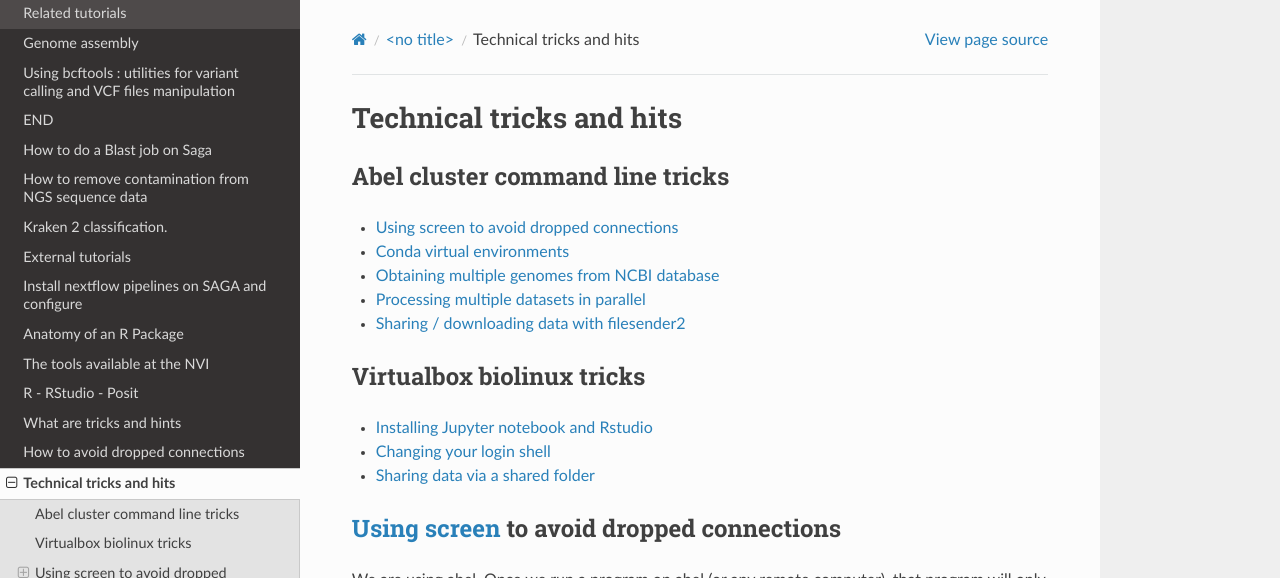
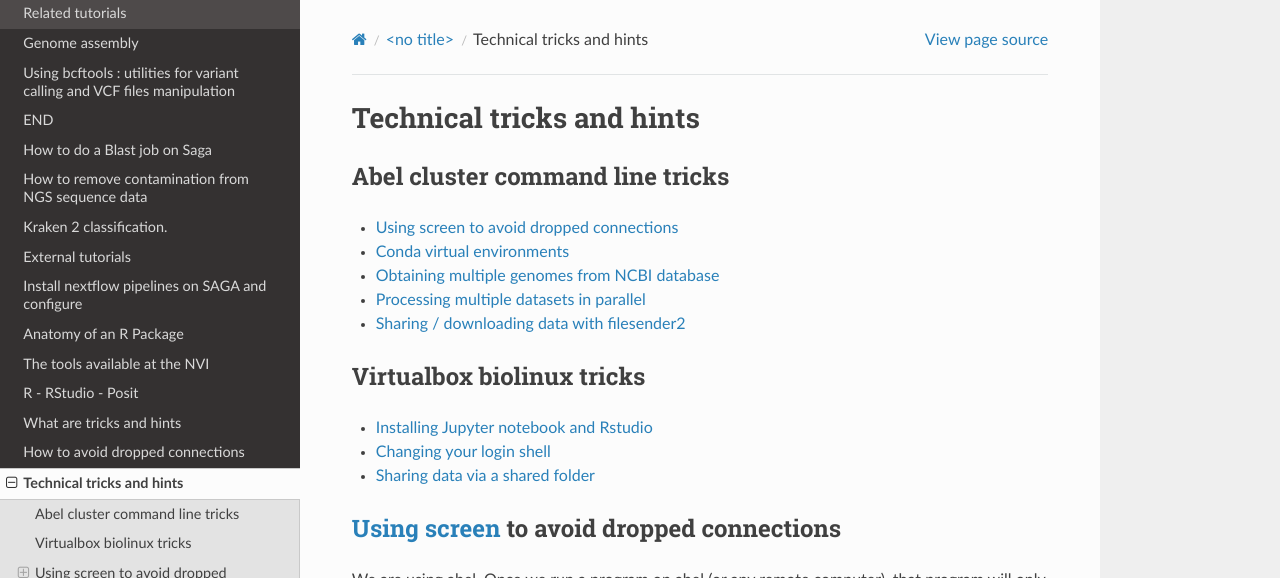
Before and after one commit to NorwegianVeterinaryInstitute/nvi-documentation, a Sphinx documentation site: the page built from docs/source/tricks/techstuff.md, in a window 1280 px wide and 900 px high. Shown: the top 578 px of the window. Built offline with Sphinx 7.4.7 and the Read the Docs theme 2.0.0, drawn with Linux system fonts in a browser that asks for light colours; pages that are not in the unit, such as notebooks, are missing from menus.

Commit message:
fix typo

```diff
--- a/docs/source/tricks/techstuff.md
+++ b/docs/source/tricks/techstuff.md
@@ -1,4 +1,4 @@
-# Technical tricks and hits
+# Technical tricks and hints
 
 ### Abel cluster command line tricks
 * [Using screen to avoid dropped connections](#Using-screen-to-avoid-dropped-connections)
```
